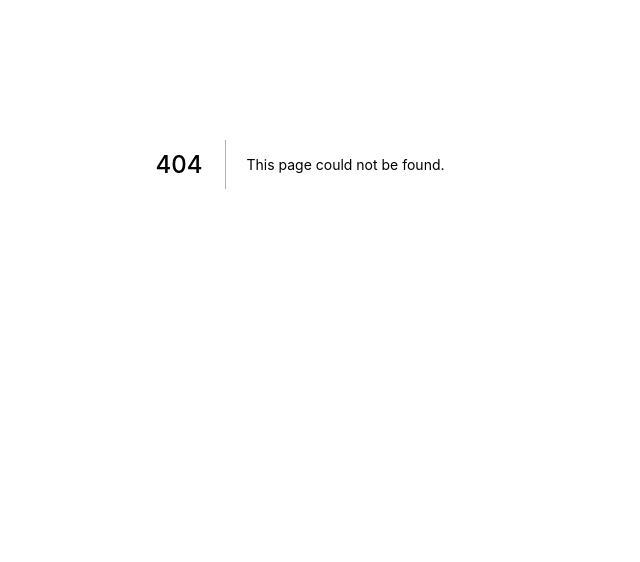
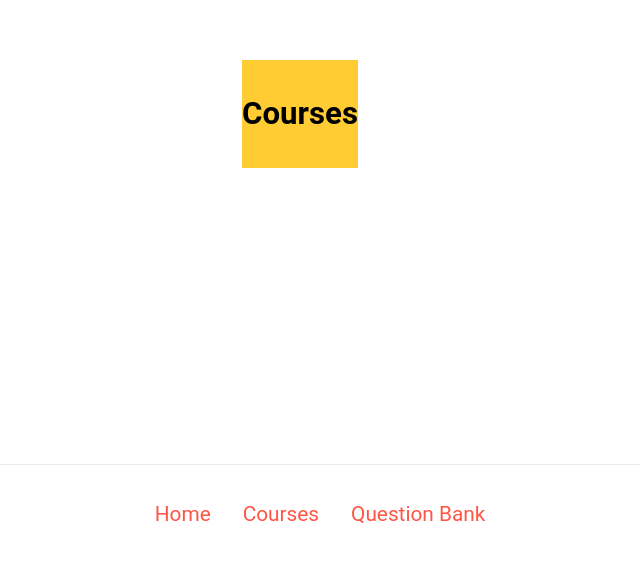
Before and after one commit to subwaymatch/byquiz, a Next.js app: page /course in a window 1280 px wide. Before the commit this address had no page. Shown: the part 236-798 px from the top of the page, without its empty margins (340-980 px from the left). Built offline with nearby package versions, Linux system fonts and the light colour scheme.

Commit message:
Set up course page

```diff
--- a/components/Layout.js
+++ b/components/Layout.js
@@ -1,4 +1,5 @@
 import Head from "next/head";
+import Link from "next/link";
 
 export default function Layout({ children }) {
   return (
@@ -13,7 +14,25 @@ export default function Layout({ children }) {
       </main>
 
       <footer>
-        <div>Mini Quiz App</div>
+        <div>
+          <ul>
+            <li>
+              <Link href="/">
+                <a>Home</a>
+              </Link>
+            </li>
+            <li>
+              <Link href="/course">
+                <a>Courses</a>
+              </Link>
+            </li>
+            <li>
+              <Link href="/quiz">
+                <a>Question Bank</a>
+              </Link>
+            </li>
+          </ul>
+        </div>
       </footer>
 
       <style jsx>{`
@@ -57,9 +76,23 @@ export default function Layout({ children }) {
           align-items: center;
         }
 
-        a {
-          color: inherit;
+        footer ul {
+          list-style-type: none;
+        }
+
+        footer li {
+          display: inline-block;
+        }
+
+        footer li > a {
+          color: #ff5544;
+          display: block;
+          padding: 1rem;
           text-decoration: none;
+        }
+
+        footer li > a:hover {
+          color: #dd3322;
         }
       `}</style>
     </div>
--- a/components/MultipleChoiceQuestion.js
+++ b/components/multiple-choice-question.js
@@ -1,4 +1,4 @@
-export default function QuizQuestion({ quizData }) {
+export default function MultipleChoiceQuestion({ quizData }) {
   console.log(quizData);
 
   return (
--- /dev/null
+++ b/pages/course/index.js
@@ -0,0 +1,9 @@
+import Layout from "components/layout";
+
+export default function CourseHome() {
+  return (
+    <Layout>
+      <h2>Courses</h2>
+    </Layout>
+  );
+}
--- a/pages/index.js
+++ b/pages/index.js
@@ -5,7 +5,7 @@ export default function Home() {
   return (
     <Layout>
       <div className="test">
-        <h2>Courses</h2>
+        <h2>Home</h2>
       </div>
     </Layout>
   );
--- a/pages/quiz/index.js
+++ b/pages/quiz/index.js
@@ -1,5 +1,5 @@
 import Link from "next/link";
-import Layout from "components/Layout";
+import Layout from "components/layout";
 import { getAllMultipleChoiceQuizIds } from "lib/quizzes";
 export default function QuizHome(props) {
   console.log(props);
@@ -9,7 +9,7 @@ export default function QuizHome(props) {
 
       {/* {multipleChoiceQuizzes.map((q) => (
         <Link
-          to="/quiz/multiple-choice/[id]"
+          href="/quiz/multiple-choice/[id]"
           as={`/quiz/multiple-choice/${q.id}`}
         >
           <a className="quiz-link">{q.id}</a>
--- a/pages/quiz/multiple-choice/[id].js
+++ b/pages/quiz/multiple-choice/[id].js
@@ -3,7 +3,7 @@ import {
   getAllMultipleChoiceQuizIds,
   getMultipleChoiceQuizData,
 } from "lib/quizzes";
-import MultipleChoiceQuestion from "components/MultipleChoiceQuestion";
+import MultipleChoiceQuestion from "components/multiple-choice-question";
 import Layout from "components/layout";
 
 export default function QuizPage({ quizData }) {
```
